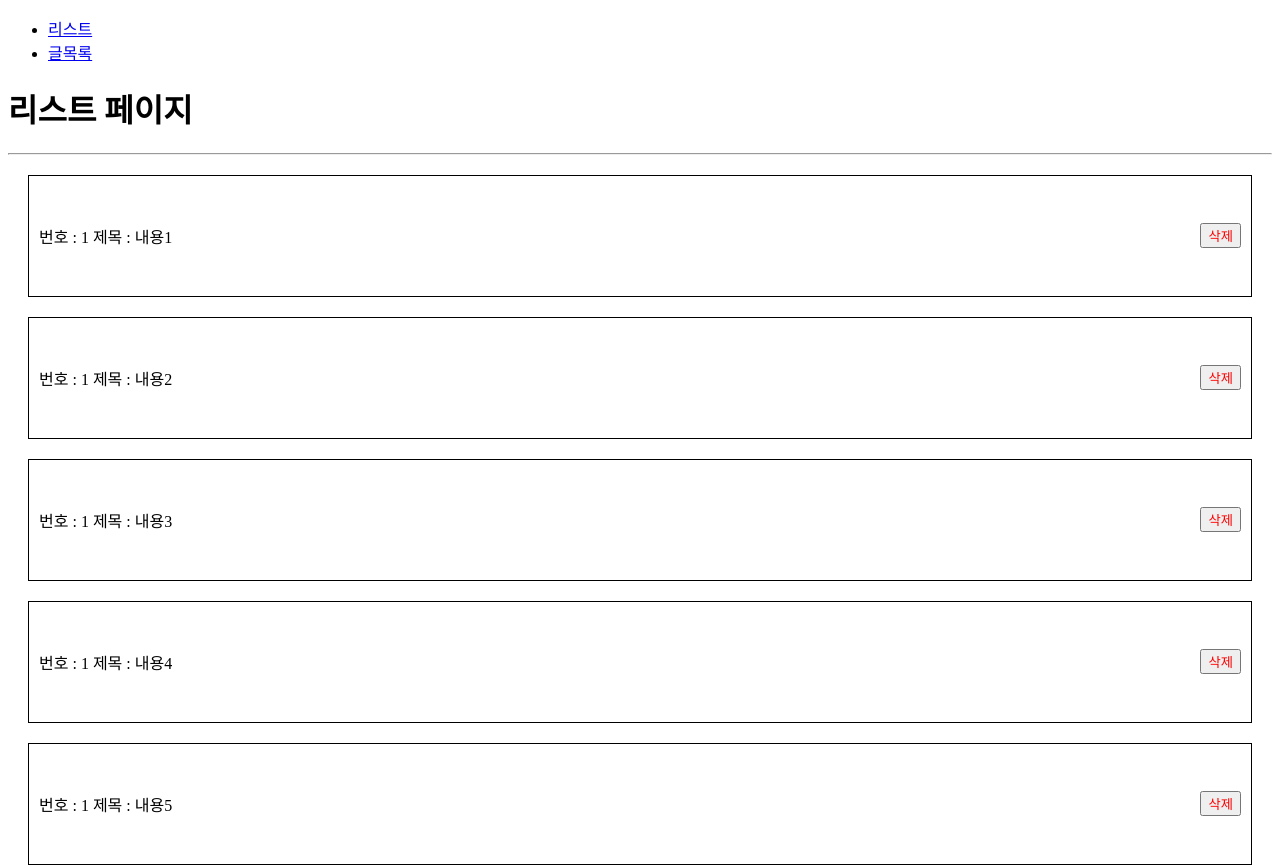
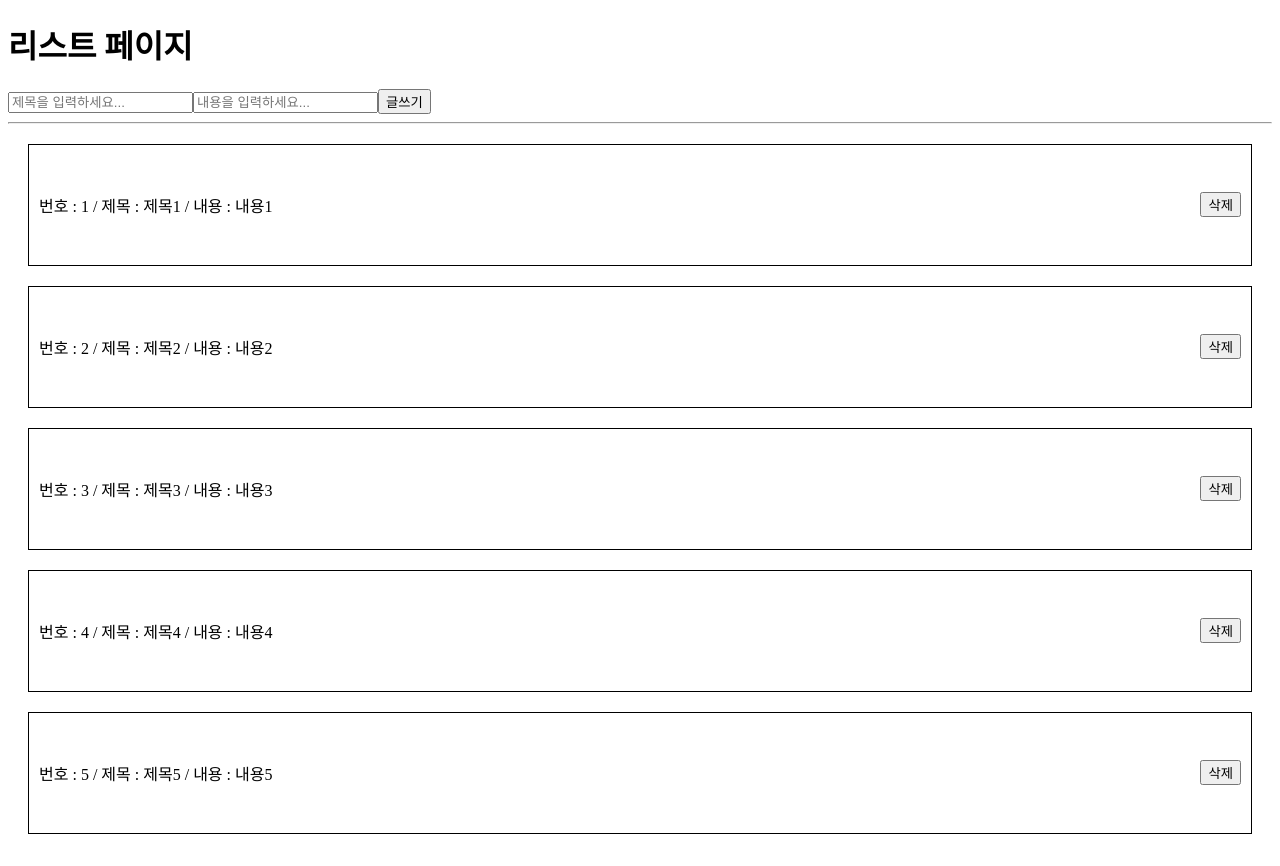
Before and after one commit to thyoondev/React-Springboot-Practice-Book, a React (Create React App) app: page / in a window 1280 px wide. Shown: the top 866 px of the page. Built offline with nearby package versions, Linux system fonts and the light colour scheme.

Commit message:
글쓰기, 글목록보기 실습(2/2)

```diff
--- a/src/App.js
+++ b/src/App.js
@@ -1,16 +1,12 @@
 import { Route } from 'react-router';
 import './App.css';
-import Navigation from './components/Navigation';
 import ListPage from './pages/ListPage';
-import WritePage from './pages/WritePage';
 
 //글쓰기, 글삭제, 글목록
 function App() {
   return (
     <div>
-      <Navigation />
-      <Route path="/" exact={true} component={ListPage} />
-      <Route path="/write" eact={true} component={WritePage} />
+      <ListPage />
     </div>
   );
 }
--- a/src/components/Navigation.js
+++ /dev/null
@@ -1,19 +0,0 @@
-import React from 'react';
-import { Link } from 'react-router-dom';
-
-const Navigation = () => {
-  return (
-    <div>
-      <ul>
-        <li>
-          <Link to="/">리스트</Link>
-        </li>
-        <li>
-          <Link to="/write">글목록</Link>
-        </li>
-      </ul>
-    </div>
-  );
-};
-
-export default Navigation;
--- a/src/pages/ListPage.js
+++ b/src/pages/ListPage.js
@@ -2,14 +2,20 @@
 import styled from 'styled-components';
 
 const ListPage = () => {
+  const [no, setNo] = useState(6);
+
+  const [post, setPost] = useState({
+    id: '',
+    title: '',
+    content: '',
+  });
+
   const [posts, setPosts] = useState([
-    { id: 1, title: '내용1' },
-    { id: 1, title: '내용2' },
-    { id: 1, title: '내용3' },
-    { id: 1, title: '내용4' },
-    { id: 1, title: '내용5' },
-    { id: 1, title: '내용6' },
-    { id: 1, title: '내용7' },
+    { id: 1, title: '제목1', content: '내용1' },
+    { id: 2, title: '제목2', content: '내용2' },
+    { id: 3, title: '제목3', content: '내용3' },
+    { id: 4, title: '제목4', content: '내용4' },
+    { id: 5, title: '제목5', content: '내용5' },
   ]);
 
   const StyledItemBoxDiv = styled.div`
@@ -22,19 +28,47 @@
     align-items: center;
   `;
 
-  const StyledRemoveButton = styled.button`
-    color: red;
-  `;
+  const handleWrite = (e) => {
+    e.preventDefault(); //form태그가 하라는 액션을 중지시킴
+    //ListPage의 setPosts에 무엇을 담아야 함?
+    setPosts([...posts, post]);
+    setNo(no + 1);
+  };
+
+  const handleForm = (e) => {
+    // computed property name 문법 (키값 동적할당)
+    setPost({
+      ...post,
+      [e.target.name]: e.target.value,
+    });
+  };
   return (
     <div>
       <h1>리스트 페이지</h1>
+      <form onSubmit={handleWrite}>
+        <input
+          type="text"
+          placeholder="제목을 입력하세요..."
+          value={post.title}
+          onChange={handleForm}
+          name="title"
+        />
+        <input
+          type="text"
+          placeholder="내용을 입력하세요..."
+          value={post.content}
+          onChange={handleForm}
+          name="content"
+        />
+        <button type="sumit">글쓰기</button>
+      </form>
       <hr />
       {posts.map((post) => (
         <StyledItemBoxDiv>
           <div>
-            번호 : {post.id} 제목 : {post.title}
+            번호 : {post.id} / 제목 : {post.title} / 내용 : {post.content}
           </div>
-          <StyledRemoveButton>삭제</StyledRemoveButton>
+          <button>삭제</button>
         </StyledItemBoxDiv>
       ))}
     </div>
--- a/src/pages/WritePage.js
+++ /dev/null
@@ -1,27 +0,0 @@
-import React from 'react';
-
-const WritePage = () => {
-  const handleWrite = () => {
-    //ListPage의 setPosts에 무엇을 담아야 함?
-    let post = {
-      id: 8,
-      title: '인풋값 테스트',
-    };
-    //setPosts();
-  };
-
-  return (
-    <div>
-      <h1>글쓰기 페이지</h1>
-      <hr />
-      <form>
-        <input type="text" placeholder="제목을 입력하세요..." />
-        <button type="button" onClick={handleWrite}>
-          글쓰기
-        </button>
-      </form>
-    </div>
-  );
-};
-
-export default WritePage;
```
